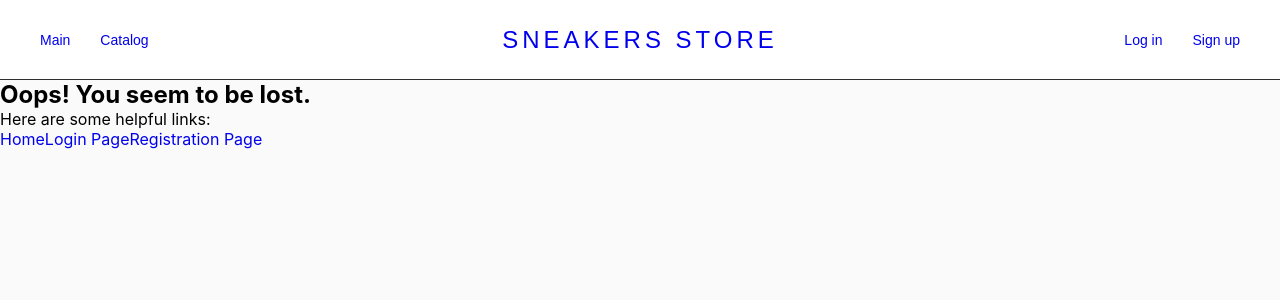
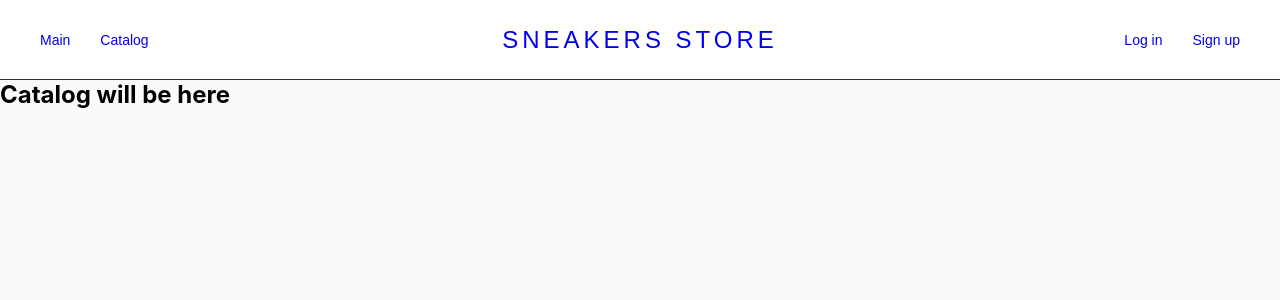
Before and after one commit to dbox7/ecommerce-application, a React (Create React App) app: page /catalog in a window 1280 px wide. Shown: the top 300 px of the page. Built offline with nearby package versions, Linux system fonts and the light colour scheme; a web font is replaced by a local one; what @commercetools/platform-sdk, @commercetools/sdk-client-v2 would draw is missing.

Commit message:
feat: add catalog page navigation

```diff
--- a/src/App.tsx
+++ b/src/App.tsx
@@ -7,6 +7,7 @@ import { LoginPage} from './app/pages/login/LoginPage';
 import { MainPage } from './app/pages/main/MainPage';
 import { SignUpPage } from './app/pages/signup/SignUpPage';
 import { NotFoundPage } from './app/pages/404/NotFoundPage';
+import { CatalogPage } from './app/pages/catalog/CatalogPage';
 import Header from './app/components/header/Header';
 import './App.css';
 
@@ -35,6 +36,7 @@ function App() {
           <Route path="/" element={<MainPage />} />
           <Route path="login" element={<LoginPage />} />
           <Route path="signup" element={<SignUpPage />} />
+          <Route path="catalog" element={<CatalogPage />} />
           <Route path="*" element={<NotFoundPage />}/>
         </Routes>
       </BrowserRouter>
--- a/src/app/components/header/Header.tsx
+++ b/src/app/components/header/Header.tsx
@@ -26,7 +26,7 @@ export default function Header(): JSX.Element {
               <Link to="/">Main</Link>
             </li>
             <li className="menu-item">
-              <Link to="/">Catalog</Link>
+              <Link to="/catalog">Catalog</Link>
             </li>
           </ul>
           <div className="logo"><Link to="/">SNEAKERS STORE</Link></div>
--- /dev/null
+++ b/src/app/pages/catalog/CatalogPage.tsx
@@ -0,0 +1,12 @@
+import React from 'react';
+import { Link } from 'react-router-dom';
+
+export function CatalogPage() {
+
+  return (
+    <div>
+      <h1>Catalog will be here</h1>
+    </div>
+  );
+
+}
```
